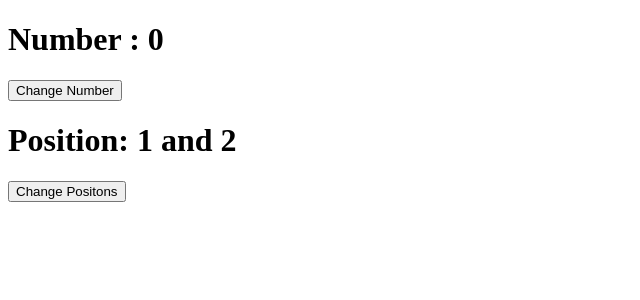
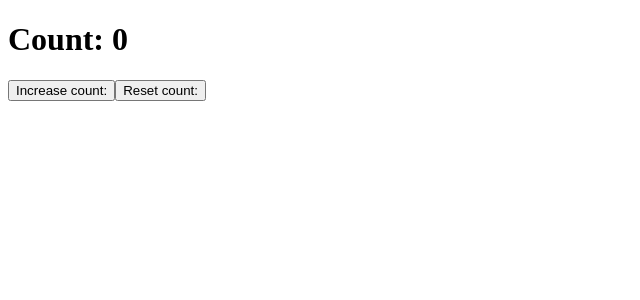
Before and after one commit to saurabhprasadsah/React_Geeky_shows, a React (Vite) app: page / in a window 1280 px wide. Shown: the top 300 px of the page, without its empty margins (0-640 px from the left). Built offline with nearby package versions, Linux system fonts and the light colour scheme.

Commit message:
counterapp

```diff
--- /dev/null
+++ b/components/CounterApp.jsx
@@ -0,0 +1,23 @@
+import { useState } from "react"
+
+export const CounterApp = () => {
+
+  const [count, setCount] =useState(0)
+
+  const handleCounter =() =>{
+    setCount(count +1)
+  }
+
+
+  const resetCount = () =>{
+    setCount(0)
+  }
+  return (
+    <>
+    <h1> Count: {count}</h1>
+
+    <button onClick={handleCounter}>Increase count: </button>
+    <button onClick={resetCount}>Reset count: </button>
+    </>
+  )
+}
--- a/components/LearnState.jsx
+++ b/components/LearnState.jsx
@@ -26,3 +26,5 @@ const handleposition = () =>{
 
   )
 }
+
+//useState: it will be the handle the inbuilt hooks in react which provide the react application.
--- a/package.json
+++ b/package.json
@@ -10,6 +10,7 @@
     "preview": "vite preview"
   },
   "dependencies": {
+    "pm2": "^5.4.2",
     "react": "^18.3.1",
     "react-dom": "^18.3.1"
   },
--- a/src/App.jsx
+++ b/src/App.jsx
@@ -1,9 +1,12 @@
-import { Learncomponents } from "../components/Learncomponents"
+import { Learncomponents } from "../components/Learncomponents";
 import { LearnEvent } from "../components/LearnEvent";
-import { Learnjsx } from "../components/Learnjsx"
+import { Learnjsx } from "../components/Learnjsx";
 import { LearnLiftingstateup } from "../components/LearnLiftingstateup";
-import { Learnprops } from "../components/Learnprops"
+import { Learnprops } from "../components/Learnprops";
+
 import { LearnState } from "../components/LearnState";
+
+import { CounterApp } from "../components/counterApp";
 
 function App() {
   let roll = 101;
@@ -18,10 +21,11 @@ function App() {
     <Learnprops name="saurah kumar" roll={roll}/> */}
      {/* <LearnEvent/> */}
      {/* <LearnLiftingstateup  mydata={getData}/> */}
-
-     <LearnState/>
+     {/* <LearnState/> */}
+     <CounterApp/>
 
     </>
   )
 }
+
 export default App
```
Also changed, not shown: 1 other file (tests, documents, lock files or other folders).
